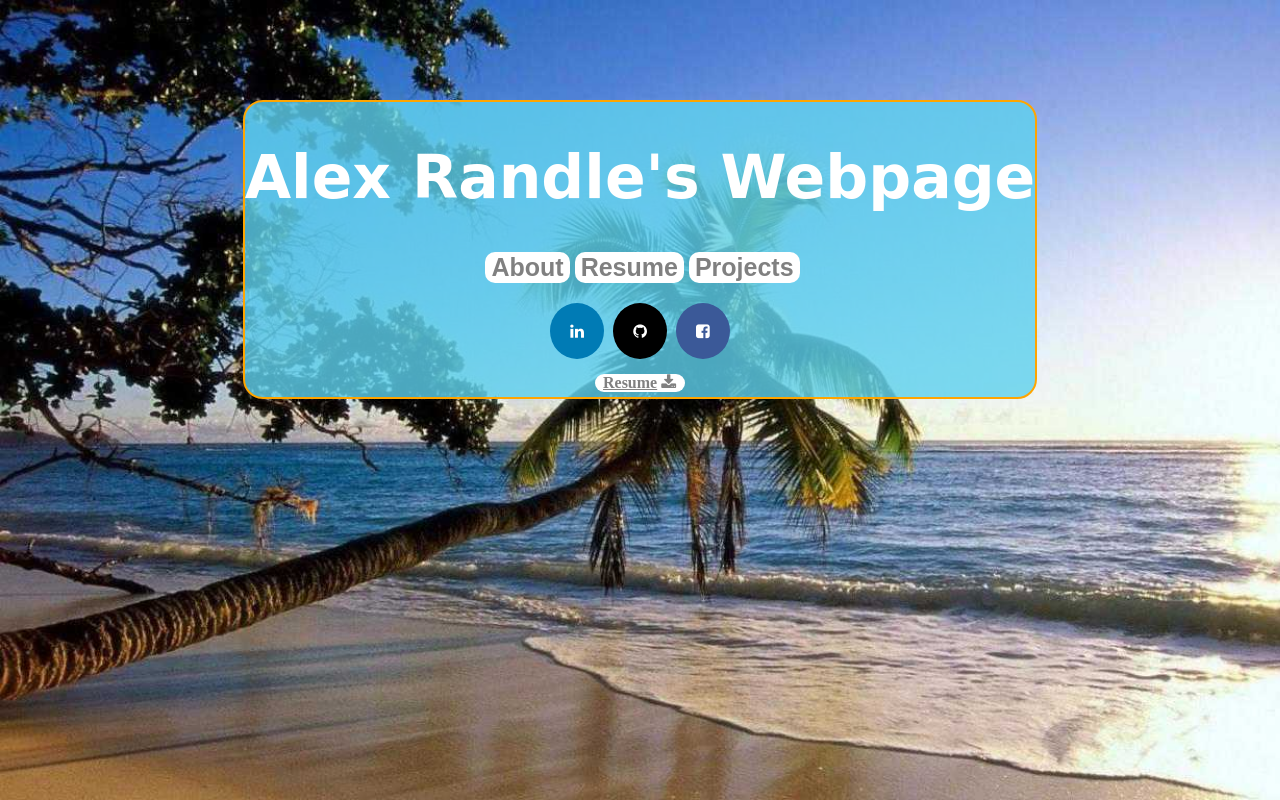
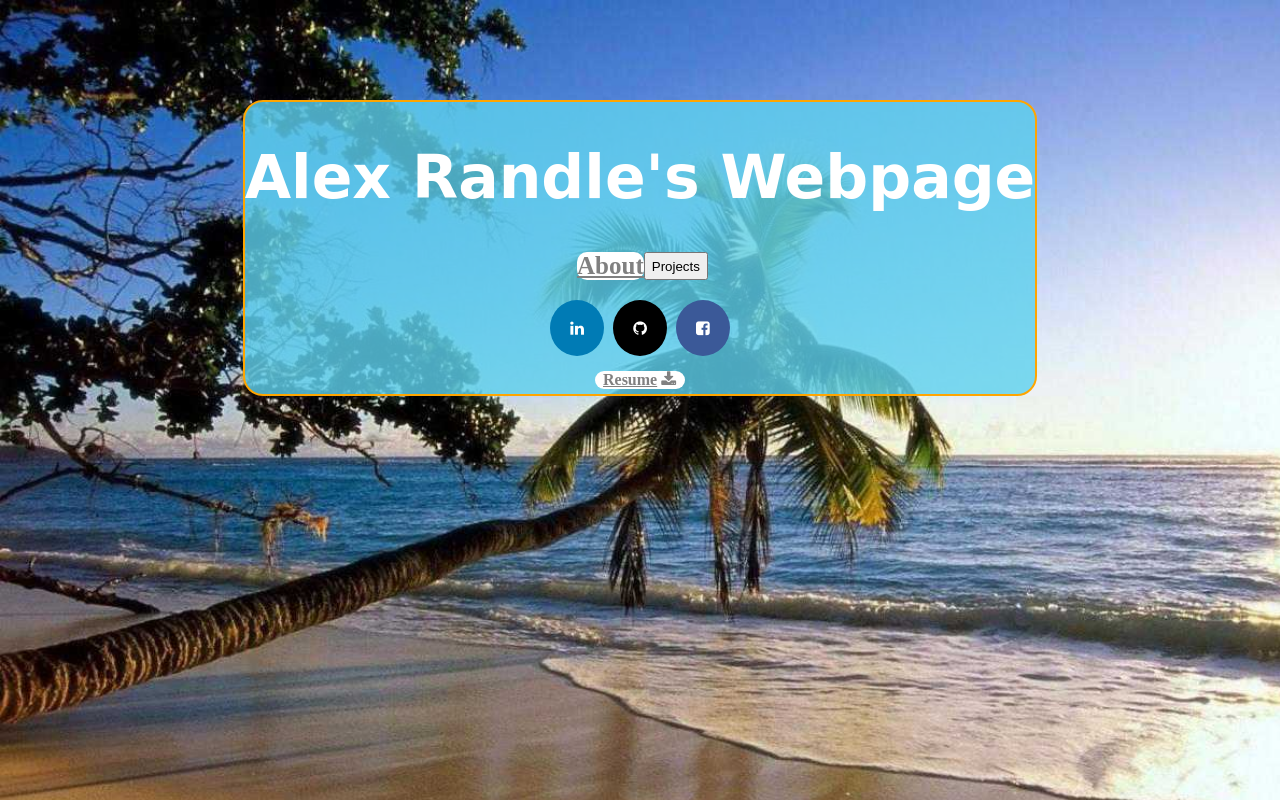
Before and after one commit to alrandle/alrandle.github.io, a plain HTML site: page index.html in a window 1280 px wide. Drawn offline with Linux system fonts and the light colour scheme.

Commit message:
About update

```diff
--- a/CSS/Master.css
+++ b/CSS/Master.css
@@ -2,7 +2,7 @@ body{
     margin: 0px;
     padding: 0px;
     background-repeat: no-repeat;
-    background-size: 1500px;
+    background-size: 1550px;
 }
 .banner {
     display:flex;
@@ -10,7 +10,7 @@ body{
     margin-top: 35px;
     margin-bottom: 20px;
 }
-.banner button{
+#button{
     background-color: white;
     border: transparent;
     margin-left: 5px;
--- /dev/null
+++ b/CSS/about.css
@@ -0,0 +1,4 @@
+body {
+    margin: 0px;
+    padding: 0px;
+}
--- a/index.html
+++ b/index.html
@@ -13,8 +13,7 @@
             <h1 class="title">Alex Randle's Webpage</h1>
             <div class="banner">
 
-                <button>About</button>
-                <button>Resume</button>
+                <a id="button" href="./pages/about.html">About</a>
                 <button>Projects</button>
             </div>
             <div class="socials">
```
Also changed, not shown: pages/about.html (added, +14 -0 lines).
